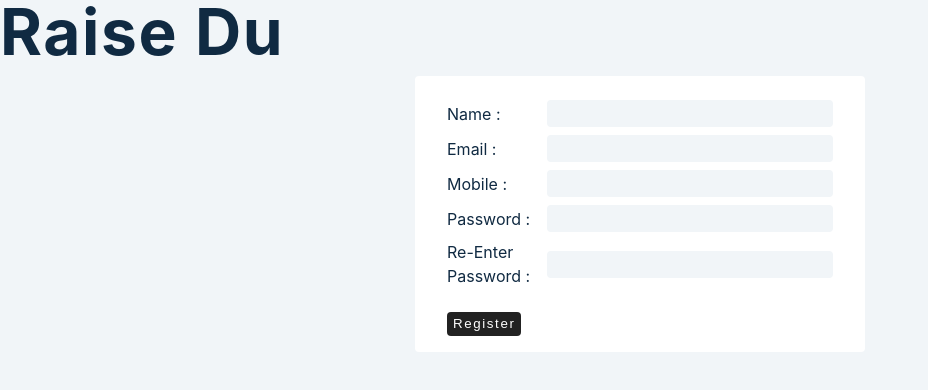
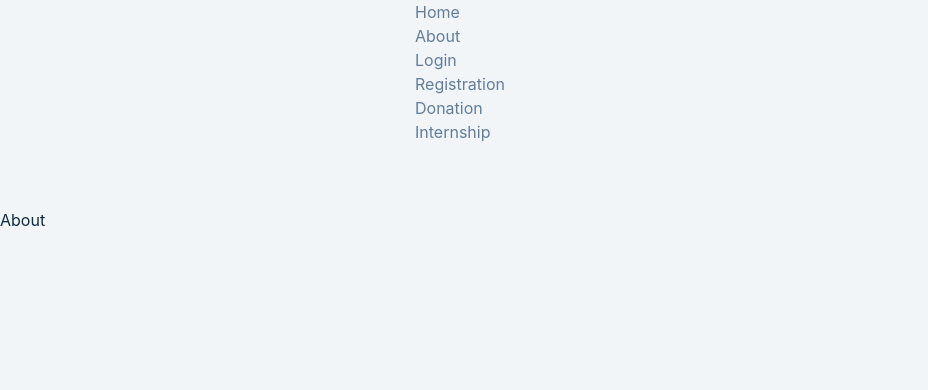
Before and after one commit to HARSHIT-MORE/project, a React (Create React App) app: page /about in a window 1280 px wide. Shown: the top 390 px of the page, without its empty margins (0-928 px from the left). Built offline with nearby package versions, Linux system fonts and the light colour scheme.

Commit message:
Added Navbar

```diff
--- a/package.json
+++ b/package.json
@@ -8,6 +8,7 @@
     "@testing-library/user-event": "^13.5.0",
     "react": "^17.0.2",
     "react-dom": "^17.0.2",
+    "react-router-dom": "^6.2.2",
     "react-scripts": "5.0.0",
     "web-vitals": "^2.1.4"
   },
--- /dev/null
+++ b/src/About.js
@@ -0,0 +1,9 @@
+import React from 'react'
+
+const About = () => {
+  return (
+    <div>About</div>
+  )
+}
+
+export default About
--- a/src/App.js
+++ b/src/App.js
@@ -1,12 +1,35 @@
 import React from 'react';
-import {Login} from './Login'
-import Registration from "./Registration"
+import { BrowserRouter, Route, Routes } from 'react-router-dom';
+import Home from './Home';
+import About from './About';
+import {Login} from './Login';
+import Registration from "./Registration";
+import Navbar from './Navbar';
+import Internship from './Internship';
+import Donation from './Donation';
 function App(){
-return(<>
-<h1>Raise Du</h1>
-<Registration/>
-</>
-)
+    return (
+        <BrowserRouter>
+          <Navbar />
+           <Routes>
+            <Route exact path='/' element={<Home/>}>
+            </Route>
+            <Route exact path='/about'element={<About/>}></Route>
+            <Route exact path='/login'element={<Login />}>
+
+            </Route>
+            <Route exact path='/registration'element={<Registration />}>
+
+            </Route>
+            <Route exact path='/donation'element={<Donation/>}>
+
+            </Route>
+            <Route exact path='/internship'element={<Internship/>}>
+
+            </Route>
+          </Routes>
+        </BrowserRouter>
+      );
 }
 
 export default App;
--- /dev/null
+++ b/src/Home.js
@@ -0,0 +1,9 @@
+import React from 'react'
+
+function Home() {
+  return (
+    <h1>RaiseDu</h1>
+  )
+}
+
+export default Home
--- /dev/null
+++ b/src/Navbar.js
@@ -0,0 +1,30 @@
+import React from 'react'
+import { Link } from 'react-router-dom';
+function Navbar() {
+    return (
+        <nav className='nav-links'>
+          <ul>
+            <li>
+              <Link to='/'>Home</Link>
+            </li>
+            <li>
+              <Link to='/about'>About</Link>
+            </li>
+            <li>
+              <Link to='/login'>Login</Link>
+            </li>
+            <li>
+                <Link to='/registration'>Registration</Link>
+            </li>
+            <li>
+                <Link to='/donation'>Donation</Link>
+            </li>
+            <li>
+                <Link to='/internship'>Internship</Link>
+            </li>
+          </ul>
+        </nav>
+      );
+}
+
+export default Navbar
```
Also changed, not shown: 1 other file (tests, documents, lock files or other folders).
